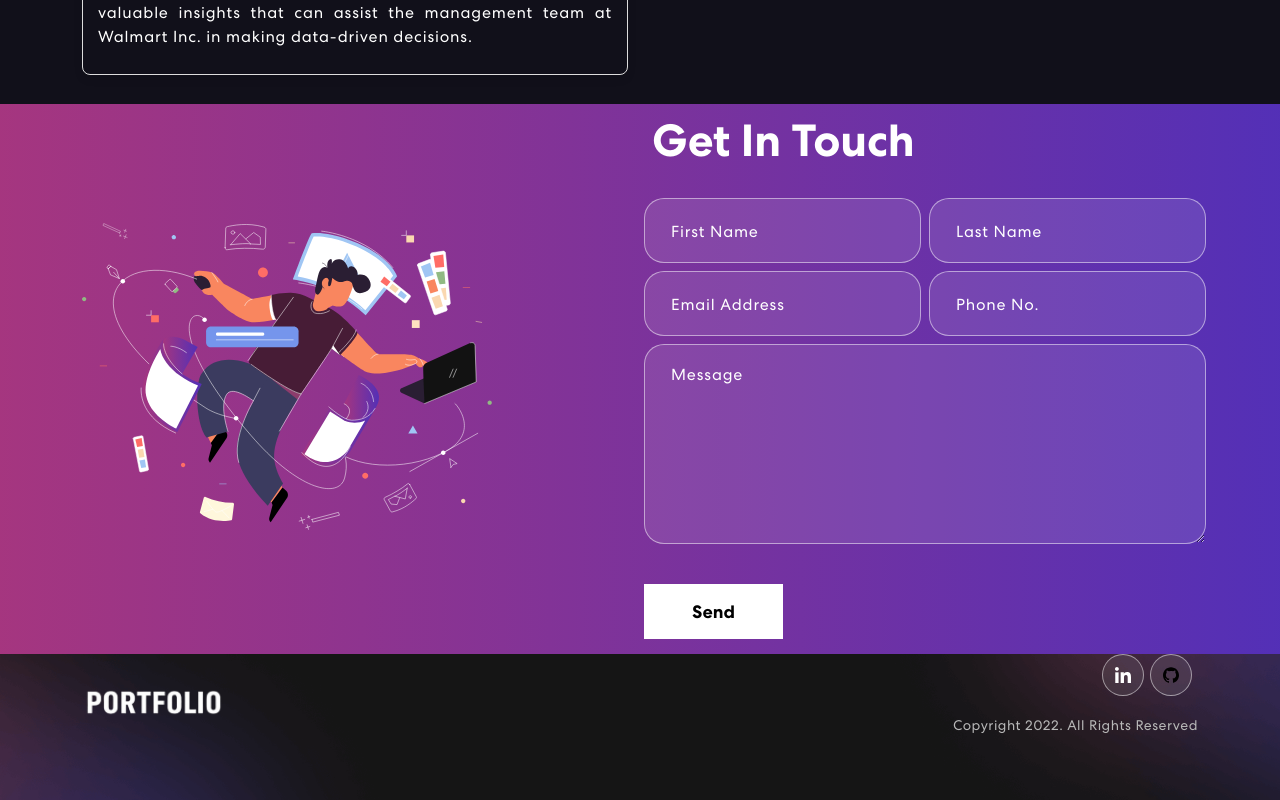
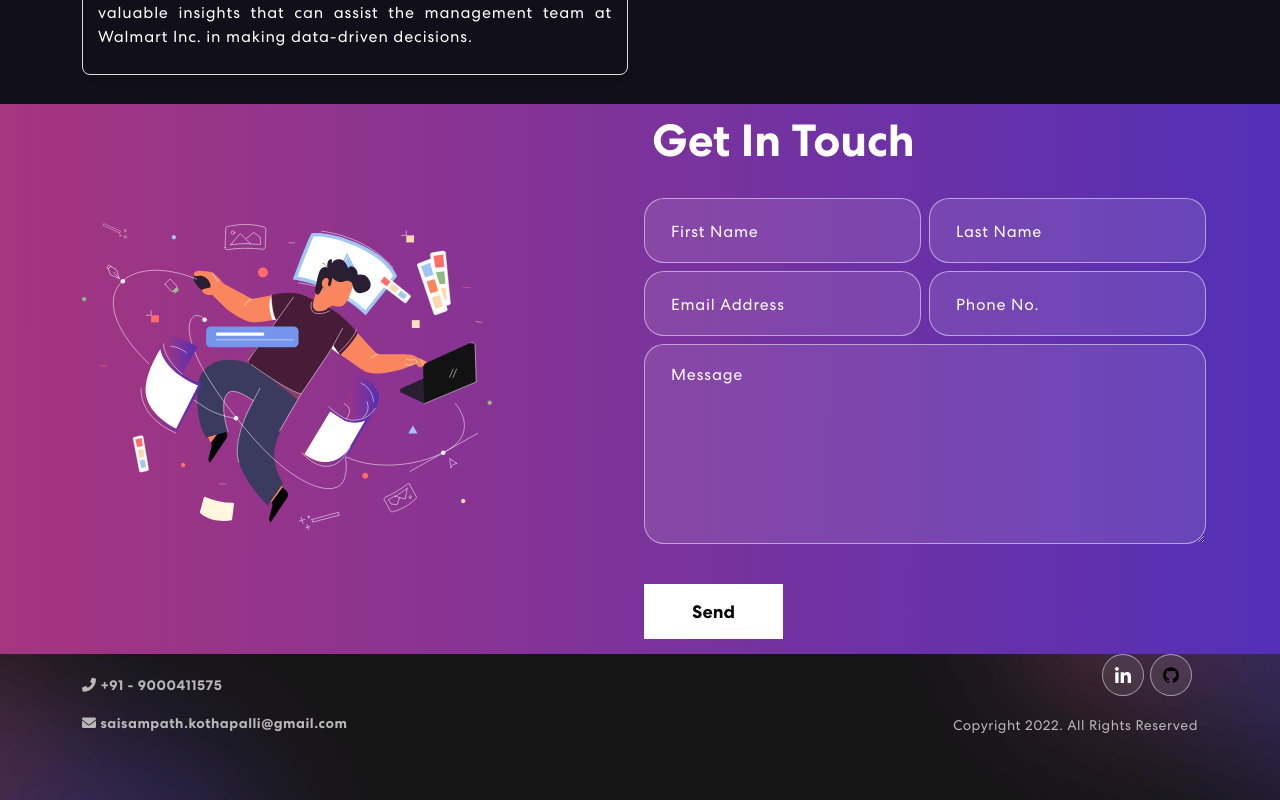
Before and after one commit to sampath-kothapalli/myportfolio, a React (Create React App) app: page / in a window 1280 px wide. Shown: the part 2942-3742 px from the top of the page. Built offline with nearby package versions, Linux system fonts and the light colour scheme.

Commit message:
Made changes to add connect box

```diff
--- a/src/components/Contact.js
+++ b/src/components/Contact.js
@@ -61,13 +61,12 @@ export const Contact = () => {
   const handleSubmit = async (e) => {
     e.preventDefault();
     setButtonText("Sending...");
-    let response = await fetch("http://localhost:5000/contact", {
+    let response = await fetch("https://myportfolio-wk3p.onrender.com/contact", {
       method: "POST",
-      headers: {
-        "Content-Type": "application/json;charset=utf-8",
-      },
+      headers: { "Content-Type": "application/json" },
       body: JSON.stringify(formDetails),
-    });
+  });
+
     setButtonText("Send");
     let result = await response.json();
     setFormDetails(formInitialDetails);
--- a/src/components/Footer.js
+++ b/src/components/Footer.js
@@ -12,7 +12,9 @@ export const Footer = () => {
         <Row className="align-items-center">
           {/* <MailchimpForm /> */}
           <Col size={12} sm={6}>
-            <img src={logo} alt="Portfolio" />
+            {/* <img src={logo} alt="Portfolio" /> */}
+            <p><i className="fas fa-phone-alt"></i> <strong> +91 - 9000411575</strong></p>
+            <p><i className="fas fa-envelope"></i> <strong>saisampath.kothapalli@gmail.com</strong></p>
           </Col>
           <Col size={12} sm={6} className="text-center text-sm-end">
             <div className="social-icon">
```
Also changed, not shown: 1 other file (tests, documents, lock files or other folders).
